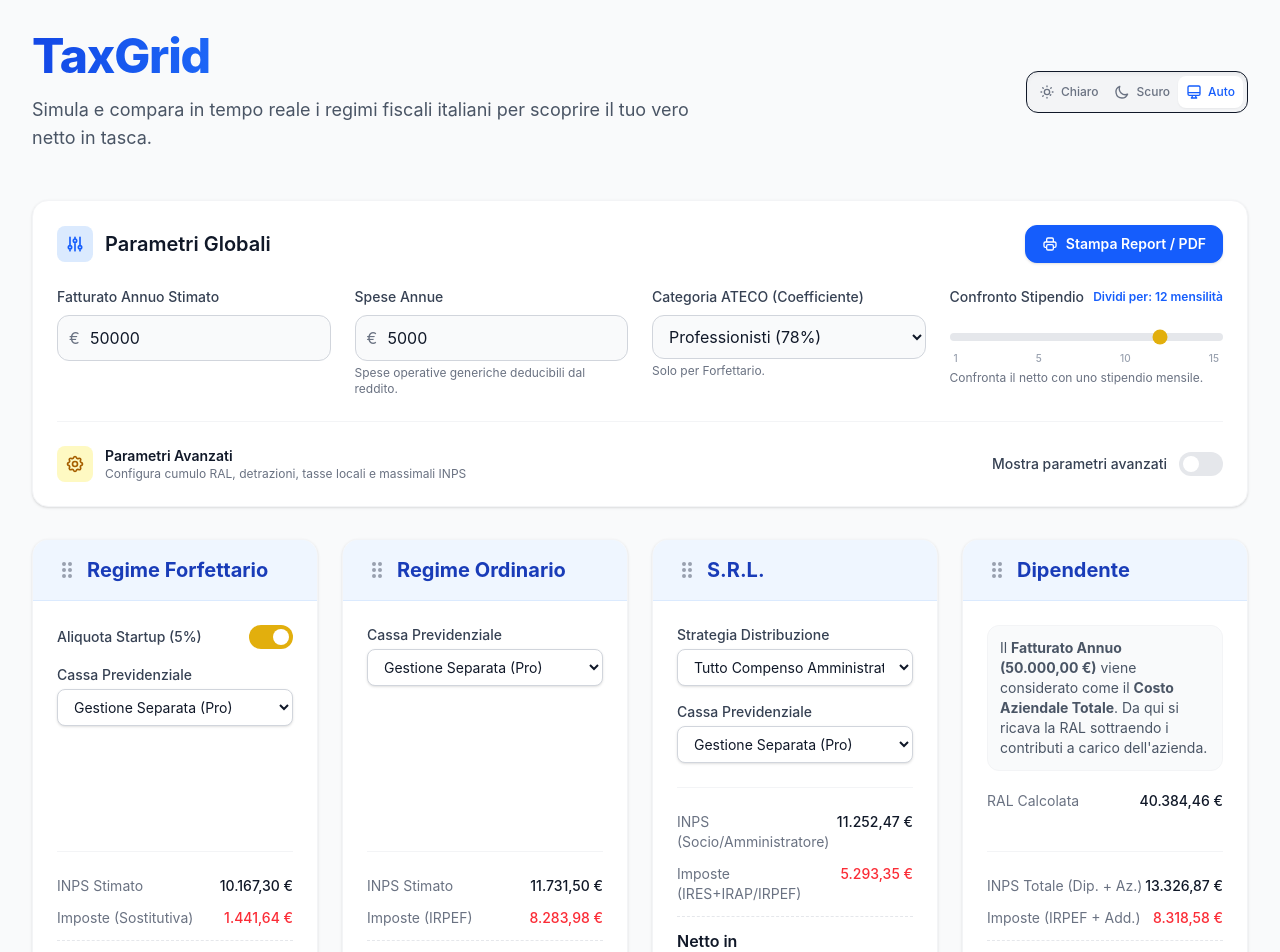
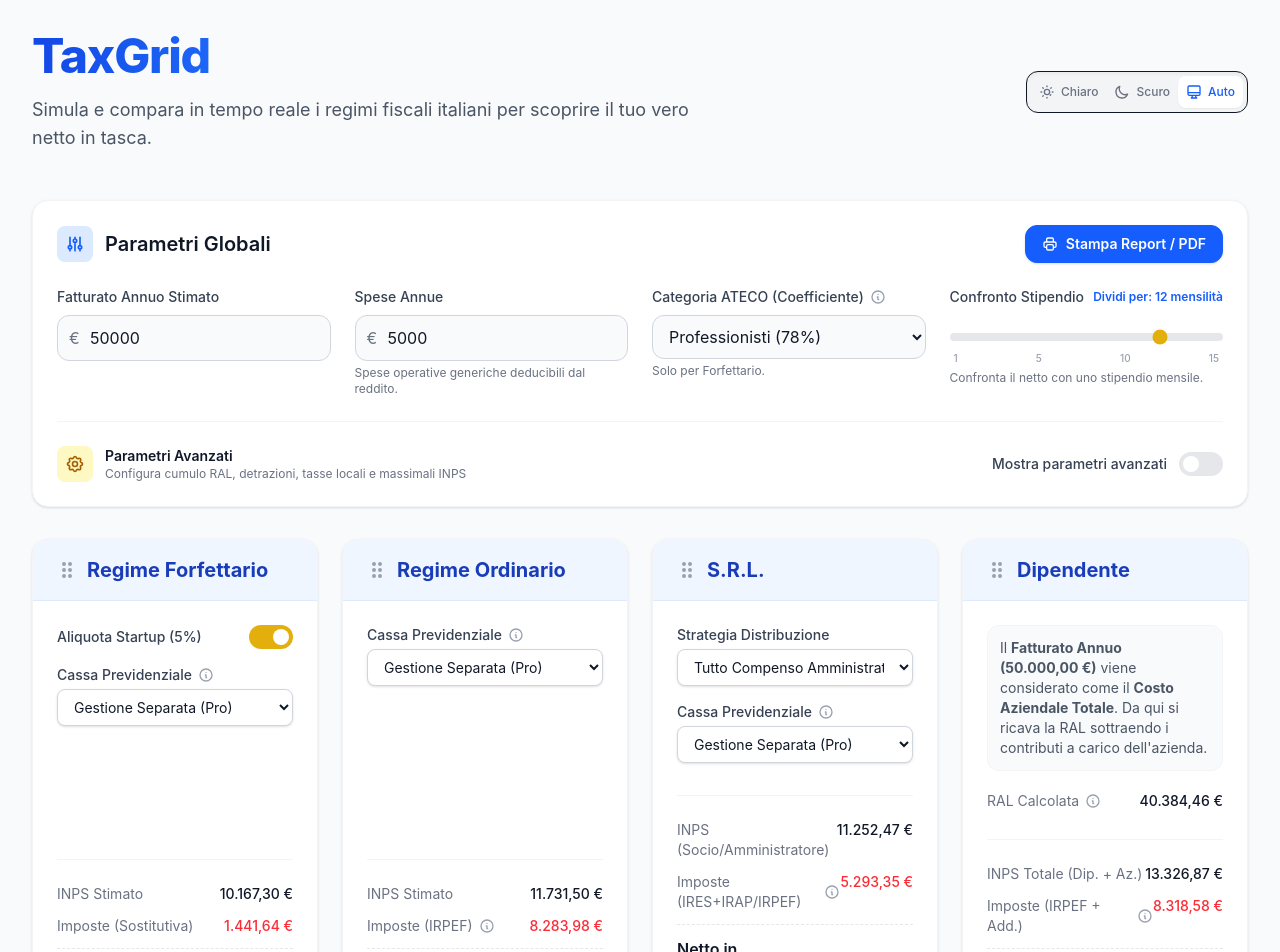
Before and after one commit to p-lorenzo/taxgrid, a Vue app: page / in a window 1280 px wide. Shown: the top 952 px of the page. Built offline with nearby package versions, Linux system fonts and the light colour scheme.

Commit message:
feat: implement diffuse glossary tooltips with InfoTooltip component

```diff
--- a/src/App.vue
+++ b/src/App.vue
@@ -9,6 +9,7 @@
 import CardOrdinario from './components/CardOrdinario.vue'
 import CardSrl from './components/CardSrl.vue'
 import CardDipendente from './components/CardDipendente.vue'
+import InfoTooltip from './components/InfoTooltip.vue'
 import draggable from 'vuedraggable'
 import { computed, ref } from 'vue'
 
@@ -159,7 +160,10 @@
             </div>
           </div>
           <div>
-            <label class="block text-sm font-medium text-gray-700 dark:text-gray-300 mb-2">Categoria ATECO (Coefficiente)</label>
+            <label class="block text-sm font-medium text-gray-700 dark:text-gray-300 mb-2 flex items-center">
+              Categoria ATECO (Coefficiente)
+              <InfoTooltip text="La percentuale (stabilita per codice ATECO) su cui si calcolano imposte e contributi nel regime Forfettario. Le spese reali non vengono detratte." />
+            </label>
             <select v-model="store.atecoCategory" class="print:hidden block w-full px-3 py-2.5 border border-gray-300 dark:border-gray-600 rounded-xl bg-gray-50 dark:bg-gray-700 text-gray-900 dark:text-white focus:ring-2 focus:ring-[#e2af0d] focus:border-[#e2af0d] transition-colors">
               <option v-for="cat in store.ATECO_CATEGORIES" :key="cat.id" :value="cat.id">
                 {{ cat.name }}
@@ -243,13 +247,7 @@
               <div>
                 <label class="block text-xs font-semibold text-gray-600 dark:text-gray-400 mb-1 flex items-center">
                   Spese Detraibili (19%)
-                  <div class="relative group inline-block ml-1 cursor-pointer text-gray-400 hover:text-gray-600 dark:hover:text-gray-300 print:hidden">
-                    <svg class="w-3.5 h-3.5" fill="none" stroke="currentColor" viewBox="0 0 24 24"><path stroke-linecap="round" stroke-linejoin="round" stroke-width="2" d="M13 16h-1v-4h-1m1-4h.01M21 12a9 9 0 11-18 0 9 9 0 0118 0z"></path></svg>
-                    <div class="absolute bottom-full left-1/2 -translate-x-1/2 mb-1.5 w-48 p-2 bg-gray-900 text-white text-[10px] rounded shadow-lg opacity-0 invisible group-hover:opacity-100 group-hover:visible transition-all duration-200 z-50 pointer-events-none font-normal leading-snug">
-                      Non si applicano al Forfettario. Riducono direttamente l'IRPEF netta del 19%.
-                      <div class="absolute top-full left-1/2 -translate-x-1/2 -mt-1 border-4 border-transparent border-t-gray-900"></div>
-                    </div>
-                  </div>
+                  <InfoTooltip text="Non si applicano al Forfettario. Riducono direttamente l'IRPEF netta del 19% delle spese sostenute." />
                 </label>
                 <div class="relative print:hidden">
                   <span class="absolute inset-y-0 left-0 pl-2.5 flex items-center text-gray-400 text-xs">€</span>
@@ -288,7 +286,10 @@
 
               <div v-if="store.hasLavoroDipendente" class="space-y-3 pt-2 border-t border-gray-200/50 dark:border-gray-700/30">
                 <div>
-                  <label class="block text-xs font-semibold text-gray-600 dark:text-gray-400 mb-1">RAL (Reddito Annuo Lordo)</label>
+                  <label class="block text-xs font-semibold text-gray-600 dark:text-gray-400 mb-1 flex items-center">
+                    RAL (Reddito Annuo Lordo)
+                    <InfoTooltip text="Retribuzione Annua Lorda da lavoro dipendente. Determina lo scaglione IRPEF di partenza in caso di cumulo con la partita IVA." />
+                  </label>
                   <div class="relative print:hidden">
                     <span class="absolute inset-y-0 left-0 pl-2.5 flex items-center text-gray-400 text-xs">€</span>
                     <input type="number" v-model="store.ralDipendente" class="block w-full pl-7 pr-2.5 py-1.5 text-sm border border-gray-300 dark:border-gray-600 rounded-lg bg-white dark:bg-gray-700 text-gray-900 dark:text-white focus:ring-1 focus:ring-[#e2af0d] focus:border-[#e2af0d] transition-colors" />
@@ -318,13 +319,7 @@
               <div>
                 <label class="block text-xs font-semibold text-gray-600 dark:text-gray-400 mb-1 flex items-center">
                   Addizionale Regionale
-                  <div class="relative group inline-block ml-1 cursor-pointer text-gray-400 hover:text-gray-600 dark:hover:text-gray-300 print:hidden">
-                    <svg class="w-3.5 h-3.5" fill="none" stroke="currentColor" viewBox="0 0 24 24"><path stroke-linecap="round" stroke-linejoin="round" stroke-width="2" d="M13 16h-1v-4h-1m1-4h.01M21 12a9 9 0 11-18 0 9 9 0 0118 0z"></path></svg>
-                    <div class="absolute bottom-full left-1/2 -translate-x-1/2 mb-1.5 w-56 p-2 bg-gray-900 text-white text-[10px] rounded shadow-lg opacity-0 invisible group-hover:opacity-100 group-hover:visible transition-all duration-200 z-50 pointer-events-none font-normal leading-snug">
-                      Medie regionali: Lombardia (1.23-1.73%), Lazio e Campania (fino a 3.33%).
-                      <div class="absolute top-full left-1/2 -translate-x-1/2 -mt-1 border-4 border-transparent border-t-gray-900"></div>
-                    </div>
-                  </div>
+                  <InfoTooltip text="Imposta regionale aggiuntiva calcolata sull'imponibile IRPEF dei regimi ordinari e dipendenti. Medie regionali: 1.2% - 3.3%." />
                 </label>
                 <div class="relative print:hidden">
                   <input type="number" step="0.01" v-model="store.addizionaleRegionale" class="block w-full pr-7 pl-2.5 py-1.5 text-sm border border-gray-300 dark:border-gray-600 rounded-lg bg-white dark:bg-gray-700 text-gray-900 dark:text-white focus:ring-1 focus:ring-[#e2af0d] focus:border-[#e2af0d] transition-colors" />
@@ -337,13 +332,7 @@
               <div>
                 <label class="block text-xs font-semibold text-gray-600 dark:text-gray-400 mb-1 flex items-center">
                   Addizionale Comunale
-                  <div class="relative group inline-block ml-1 cursor-pointer text-gray-400 hover:text-gray-600 dark:hover:text-gray-300 print:hidden">
-                    <svg class="w-3.5 h-3.5" fill="none" stroke="currentColor" viewBox="0 0 24 24"><path stroke-linecap="round" stroke-linejoin="round" stroke-width="2" d="M13 16h-1v-4h-1m1-4h.01M21 12a9 9 0 11-18 0 9 9 0 0118 0z"></path></svg>
-                    <div class="absolute bottom-full left-1/2 -translate-x-1/2 mb-1.5 w-56 p-2 bg-gray-900 text-white text-[10px] rounded shadow-lg opacity-0 invisible group-hover:opacity-100 group-hover:visible transition-all duration-200 z-50 pointer-events-none font-normal leading-snug">
-                      Medie comunali: Milano 0.8%, Roma e Napoli 0.9%.
-                      <div class="absolute top-full left-1/2 -translate-x-1/2 -mt-1 border-4 border-transparent border-t-gray-900"></div>
-                    </div>
-                  </div>
+                  <InfoTooltip text="Imposta comunale aggiuntiva calcolata sull'imponibile IRPEF. Medie comunali: Milano 0.8%, Roma e Napoli 0.9%." />
                 </label>
                 <div class="relative print:hidden">
                   <input type="number" step="0.01" v-model="store.addizionaleComunale" class="block w-full pr-7 pl-2.5 py-1.5 text-sm border border-gray-300 dark:border-gray-600 rounded-lg bg-white dark:bg-gray-700 text-gray-900 dark:text-white focus:ring-1 focus:ring-[#e2af0d] focus:border-[#e2af0d] transition-colors" />
@@ -365,13 +354,7 @@
               <div>
                 <label class="block text-xs font-semibold text-gray-600 dark:text-gray-400 mb-1 flex items-center">
                   Massimale Contributivo
-                  <div class="relative group inline-block ml-1 cursor-pointer text-gray-400 hover:text-gray-600 dark:hover:text-gray-300 print:hidden">
-                    <svg class="w-3.5 h-3.5" fill="none" stroke="currentColor" viewBox="0 0 24 24"><path stroke-linecap="round" stroke-linejoin="round" stroke-width="2" d="M13 16h-1v-4h-1m1-4h.01M21 12a9 9 0 11-18 0 9 9 0 0118 0z"></path></svg>
-                    <div class="absolute bottom-full left-1/2 -translate-x-1/2 mb-1.5 w-60 p-2.5 bg-gray-900 text-white text-[10px] rounded shadow-lg opacity-0 invisible group-hover:opacity-100 group-hover:visible transition-all duration-200 z-50 pointer-events-none font-normal leading-relaxed">
-                      Default 119.650€ (2025). Oltre questa soglia di imponibile non sono dovuti contributi.
-                      <div class="absolute top-full left-1/2 -translate-x-1/2 -mt-1 border-4 border-transparent border-t-gray-900"></div>
-                    </div>
-                  </div>
+                  <InfoTooltip text="Soglia massima di imponibile previdenziale (119.650€ per il 2025) oltre la quale non sono dovuti contributi pensionistici." />
                 </label>
                 <div class="relative print:hidden">
                   <span class="absolute inset-y-0 left-0 pl-2.5 flex items-center text-gray-400 text-xs">€</span>
--- a/src/components/CardDipendente.vue
+++ b/src/components/CardDipendente.vue
@@ -1,5 +1,6 @@
 <script setup lang="ts">
 import { useTaxStore } from '../store/taxStore'
+import InfoTooltip from './InfoTooltip.vue'
 
 const store = useTaxStore()
 
@@ -37,7 +38,10 @@
         </div>
 
         <div class="flex justify-between text-sm py-1">
-          <span class="text-gray-500 dark:text-gray-400">RAL Calcolata</span>
+          <span class="text-gray-500 dark:text-gray-400 flex items-center">
+            RAL Calcolata
+            <InfoTooltip text="La Retribuzione Annua Lorda calcolata a partire dal costo aziendale totale, sottraendo i contributi previdenziali a carico dell'azienda." />
+          </span>
           <span class="font-medium text-gray-900 dark:text-white">{{ formatCurrency(store.dipendenteResult.ral) }}</span>
         </div>
       </div>
@@ -48,7 +52,10 @@
           <span class="font-medium text-gray-900 dark:text-white">{{ formatCurrency(store.dipendenteResult.inps) }}</span>
         </div>
         <div class="flex justify-between text-sm">
-          <span class="text-gray-500 dark:text-gray-400">Imposte (IRPEF + Add.)</span>
+          <span class="text-gray-500 dark:text-gray-400 flex items-center">
+            Imposte (IRPEF + Add.)
+            <InfoTooltip text="Somma dell'IRPEF nazionale a scaglioni e delle addizionali regionali e comunali dovute sul reddito da lavoro dipendente." />
+          </span>
           <span class="font-medium text-red-500">{{ formatCurrency(store.dipendenteResult.tasse) }}</span>
         </div>
         <div class="flex justify-between items-center pt-3 border-t border-dashed border-gray-200 dark:border-gray-700">
--- a/src/components/CardForfettario.vue
+++ b/src/components/CardForfettario.vue
@@ -1,6 +1,7 @@
 <script setup lang="ts">
 import { useTaxStore } from '../store/taxStore'
 import { Switch } from '@headlessui/vue'
+import InfoTooltip from './InfoTooltip.vue'
 
 const store = useTaxStore()
 
@@ -57,7 +58,10 @@
         </div>
 
         <div>
-          <label class="block text-sm font-medium text-gray-700 dark:text-gray-300 mb-1">Cassa Previdenziale</label>
+          <label class="block text-sm font-medium text-gray-700 dark:text-gray-300 mb-1 flex items-center">
+            Cassa Previdenziale
+            <InfoTooltip text="Gestione Separata: contributi calcolati in percentuale senza minimale fisso. Artigiani/Commercianti: contributi fissi minimi + quota percentuale." />
+          </label>
           <select v-model="store.forfettarioCassa" class="block w-full py-2 px-3 border border-gray-300 dark:border-gray-600 bg-white dark:bg-gray-700 rounded-lg shadow-sm focus:ring-[#e2af0d] focus:border-[#e2af0d] sm:text-sm print:hidden">
             <option value="gestione_separata">Gestione Separata (Pro)</option>
             <option value="artigiani">Artigiani e Commercianti</option>
@@ -72,15 +76,7 @@
           <div class="flex items-center justify-between">
             <span class="text-sm font-medium text-gray-700 dark:text-gray-300 flex items-center">
               Riduzione INPS 35%
-              <div class="relative group inline-block ml-1.5 cursor-pointer align-middle text-gray-400 hover:text-gray-600 dark:hover:text-gray-300 print:hidden">
-                <svg class="w-4 h-4" fill="none" stroke="currentColor" viewBox="0 0 24 24">
-                  <path stroke-linecap="round" stroke-linejoin="round" stroke-width="2" d="M13 16h-1v-4h-1m1-4h.01M21 12a9 9 0 11-18 0 9 9 0 0118 0z"></path>
-                </svg>
-                <div class="absolute bottom-full left-1/2 -translate-x-1/2 mb-2 w-64 p-3 bg-gray-900 text-white text-xs rounded-xl shadow-lg opacity-0 invisible group-hover:opacity-100 group-hover:visible transition-all duration-200 z-50 pointer-events-none leading-relaxed normal-case font-normal">
-                  Esclusiva per Regime Forfettario (Artigiani/Commercianti). Riduce del 35% i contributi fissi e variabili. Attenzione: riduce proporzionalmente anche l'anzianità per la pensione.
-                  <div class="absolute top-full left-1/2 -translate-x-1/2 -mt-1 border-4 border-transparent border-t-gray-900"></div>
-                </div>
-              </div>
+              <InfoTooltip text="Esclusiva per Regime Forfettario (Artigiani/Commercianti). Riduce del 35% tutti i contributi dovuti. Riduce proporzionalmente l'anzianità pensionistica." />
             </span>
             <Switch
               v-model="store.forfettarioRiduzione35"
@@ -101,15 +97,7 @@
           <div class="flex items-center justify-between">
             <span class="text-sm font-medium text-gray-700 dark:text-gray-300 flex items-center">
               Riduzione INPS 50%
-              <div class="relative group inline-block ml-1.5 cursor-pointer align-middle text-gray-400 hover:text-gray-600 dark:hover:text-gray-300 print:hidden">
-                <svg class="w-4 h-4" fill="none" stroke="currentColor" viewBox="0 0 24 24">
-                  <path stroke-linecap="round" stroke-linejoin="round" stroke-width="2" d="M13 16h-1v-4h-1m1-4h.01M21 12a9 9 0 11-18 0 9 9 0 0118 0z"></path>
-                </svg>
-                <div class="absolute bottom-full left-1/2 -translate-x-1/2 mb-2 w-64 p-3 bg-gray-900 text-white text-xs rounded-xl shadow-lg opacity-0 invisible group-hover:opacity-100 group-hover:visible transition-all duration-200 z-50 pointer-events-none leading-relaxed normal-case font-normal">
-                  Applicabile ai pensionati Over 65 INPS o a specifici neo-iscritti. Incompatibile con la riduzione del 35%.
-                  <div class="absolute top-full left-1/2 -translate-x-1/2 -mt-1 border-4 border-transparent border-t-gray-900"></div>
-                </div>
-              </div>
+              <InfoTooltip text="Applicabile ai pensionati Over 65 INPS o a specifici neo-iscritti. Incompatibile con la riduzione del 35%." />
             </span>
             <Switch
               v-model="store.forfettarioRiduzione50"
--- a/src/components/CardOrdinario.vue
+++ b/src/components/CardOrdinario.vue
@@ -1,6 +1,7 @@
 <script setup lang="ts">
 import { useTaxStore } from '../store/taxStore'
 import { Switch } from '@headlessui/vue'
+import InfoTooltip from './InfoTooltip.vue'
 
 const store = useTaxStore()
 
@@ -31,7 +32,10 @@
     <div class="p-6 flex-grow flex flex-col">
       <div class="mb-6 space-y-4">
         <div>
-          <label class="block text-sm font-medium text-gray-700 dark:text-gray-300 mb-1">Cassa Previdenziale</label>
+          <label class="block text-sm font-medium text-gray-700 dark:text-gray-300 mb-1 flex items-center">
+            Cassa Previdenziale
+            <InfoTooltip text="Gestione Separata: contributi calcolati in percentuale senza minimale fisso. Artigiani/Commercianti: contributi fissi minimi + quota percentuale." />
+          </label>
           <select v-model="store.ordinarioCassa" class="block w-full py-2 px-3 border border-gray-300 dark:border-gray-600 bg-white dark:bg-gray-700 rounded-lg shadow-sm focus:ring-[#e2af0d] focus:border-[#e2af0d] sm:text-sm print:hidden">
             <option value="gestione_separata">Gestione Separata (Pro)</option>
             <option value="artigiani">Artigiani e Commercianti</option>
@@ -46,15 +50,7 @@
           <div class="flex items-center justify-between">
             <span class="text-sm font-medium text-gray-700 dark:text-gray-300 flex items-center">
               Riduzione INPS 50%
-              <div class="relative group inline-block ml-1.5 cursor-pointer align-middle text-gray-400 hover:text-gray-600 dark:hover:text-gray-300 print:hidden">
-                <svg class="w-4 h-4" fill="none" stroke="currentColor" viewBox="0 0 24 24">
-                  <path stroke-linecap="round" stroke-linejoin="round" stroke-width="2" d="M13 16h-1v-4h-1m1-4h.01M21 12a9 9 0 11-18 0 9 9 0 0118 0z"></path>
-                </svg>
-                <div class="absolute bottom-full left-1/2 -translate-x-1/2 mb-2 w-64 p-3 bg-gray-900 text-white text-xs rounded-xl shadow-lg opacity-0 invisible group-hover:opacity-100 group-hover:visible transition-all duration-200 z-50 pointer-events-none leading-relaxed normal-case font-normal">
-                  Applicabile ai pensionati Over 65 (già titolari di pensione INPS) o a specifici neo-iscritti alla gestione Artigiani/Commercianti.
-                  <div class="absolute top-full left-1/2 -translate-x-1/2 -mt-1 border-4 border-transparent border-t-gray-900"></div>
-                </div>
-              </div>
+              <InfoTooltip text="Applicabile ai pensionati Over 65 (già titolari di pensione INPS) o a specifici neo-iscritti alla gestione Artigiani/Commercianti." />
             </span>
             <Switch
               v-model="store.ordinarioRiduzione50"
@@ -80,7 +76,10 @@
           <span class="font-medium text-gray-900 dark:text-white">{{ formatCurrency(store.ordinarioResult.inps) }}</span>
         </div>
         <div class="flex justify-between text-sm">
-          <span class="text-gray-500 dark:text-gray-400">Imposte (IRPEF)</span>
+          <span class="text-gray-500 dark:text-gray-400 flex items-center">
+            Imposte (IRPEF)
+            <InfoTooltip text="Imposta progressiva sul reddito delle persone fisiche calcolata sull'imponibile a scaglioni dal 23% al 43%." />
+          </span>
           <span class="font-medium text-red-500">{{ formatCurrency(store.ordinarioResult.tasse) }}</span>
         </div>
         <div class="flex justify-between items-center pt-3 border-t border-dashed border-gray-200 dark:border-gray-700">
--- a/src/components/CardSrl.vue
+++ b/src/components/CardSrl.vue
@@ -1,6 +1,7 @@
 <script setup lang="ts">
 import { useTaxStore } from '../store/taxStore'
 import { Switch } from '@headlessui/vue'
+import InfoTooltip from './InfoTooltip.vue'
 
 const store = useTaxStore()
 
@@ -42,7 +43,10 @@
         </div>
 
         <div>
-          <label class="block text-sm font-medium text-gray-700 dark:text-gray-300 mb-1">Cassa Previdenziale</label>
+          <label class="block text-sm font-medium text-gray-700 dark:text-gray-300 mb-1 flex items-center">
+            Cassa Previdenziale
+            <InfoTooltip text="Gestione Separata: contributi calcolati in percentuale senza minimale fisso. Artigiani/Commercianti: contributi fissi minimi + quota percentuale." />
+          </label>
           <select v-model="store.srlCassa" class="block w-full py-2 px-3 border border-gray-300 dark:border-gray-600 bg-white dark:bg-gray-700 rounded-lg shadow-sm focus:ring-[#e2af0d] focus:border-[#e2af0d] sm:text-sm print:hidden">
             <option value="gestione_separata">Gestione Separata (Pro)</option>
             <option value="artigiani">Artigiani e Commercianti</option>
@@ -57,15 +61,7 @@
           <div class="flex items-center justify-between">
             <span class="text-sm font-medium text-gray-700 dark:text-gray-300 flex items-center">
               Riduzione INPS 50%
-              <div class="relative group inline-block ml-1.5 cursor-pointer align-middle text-gray-400 hover:text-gray-600 dark:hover:text-gray-300 print:hidden">
-                <svg class="w-4 h-4" fill="none" stroke="currentColor" viewBox="0 0 24 24">
-                  <path stroke-linecap="round" stroke-linejoin="round" stroke-width="2" d="M13 16h-1v-4h-1m1-4h.01M21 12a9 9 0 11-18 0 9 9 0 0118 0z"></path>
-                </svg>
-                <div class="absolute bottom-full left-1/2 -translate-x-1/2 mb-2 w-64 p-3 bg-gray-900 text-white text-xs rounded-xl shadow-lg opacity-0 invisible group-hover:opacity-100 group-hover:visible transition-all duration-200 z-50 pointer-events-none leading-relaxed normal-case font-normal">
-                  Applicabile ai pensionati Over 65 (già titolari di pensione INPS) o a specifici neo-iscritti alla gestione Artigiani/Commercianti.
-                  <div class="absolute top-full left-1/2 -translate-x-1/2 -mt-1 border-4 border-transparent border-t-gray-900"></div>
-                </div>
-              </div>
+              <InfoTooltip text="Applicabile ai pensionati Over 65 (già titolari di pensione INPS) o a specifici neo-iscritti alla gestione Artigiani/Commercianti." />
             </span>
             <Switch
               v-model="store.srlRiduzione50"
@@ -91,7 +87,10 @@
           <span class="font-medium text-gray-900 dark:text-white">{{ formatCurrency(store.srlResult.inps) }}</span>
         </div>
         <div class="flex justify-between text-sm">
-          <span class="text-gray-500 dark:text-gray-400">Imposte (IRES+IRAP/IRPEF)</span>
+          <span class="text-gray-500 dark:text-gray-400 flex items-center">
+            Imposte (IRES+IRAP/IRPEF)
+            <InfoTooltip text="IRES: 24% sugli utili societari. IRAP: 3.9% sul valore della produzione. IRPEF: pagata dall'amministratore sul compenso ricevuto." />
+          </span>
           <span class="font-medium text-red-500">{{ formatCurrency(store.srlResult.tasse) }}</span>
         </div>
         <div class="flex justify-between items-center pt-3 border-t border-dashed border-gray-200 dark:border-gray-700">
--- /dev/null
+++ b/src/components/InfoTooltip.vue
@@ -0,0 +1,24 @@
+<script setup lang="ts">
+defineProps<{
+  text?: string
+}>()
+</script>
+
+<template>
+  <span
+    class="relative group inline-block ml-1.5 align-middle text-gray-400 hover:text-gray-600 dark:hover:text-gray-300 print:hidden font-normal leading-none cursor-pointer focus:outline-none"
+    tabindex="0"
+    aria-haspopup="true"
+  >
+    <svg class="w-4 h-4 inline" fill="none" stroke="currentColor" viewBox="0 0 24 24">
+      <path stroke-linecap="round" stroke-linejoin="round" stroke-width="2" d="M13 16h-1v-4h-1m1-4h.01M21 12a9 9 0 11-18 0 9 9 0 0118 0z" />
+    </svg>
+    <span
+      class="absolute bottom-full left-1/2 -translate-x-1/2 mb-2 w-64 p-3 bg-gray-900 text-white text-xs rounded-xl shadow-lg opacity-0 invisible group-hover:opacity-100 group-hover:visible group-focus:opacity-100 group-focus:visible group-focus-within:opacity-100 group-focus-within:visible transition-all duration-200 z-50 pointer-events-none leading-relaxed normal-case font-normal block"
+      role="tooltip"
+    >
+      <slot>{{ text }}</slot>
+      <span class="absolute top-full left-1/2 -translate-x-1/2 -mt-1 border-4 border-transparent border-t-gray-900"></span>
+    </span>
+  </span>
+</template>
```
Also changed, not shown: history/2026-06-17--glossary-tooltips.md (added, +21 -0 lines), specs/16-glossary-tooltips.md (+5 -1 lines), 1 other file (tests, documents, lock files or other folders).
